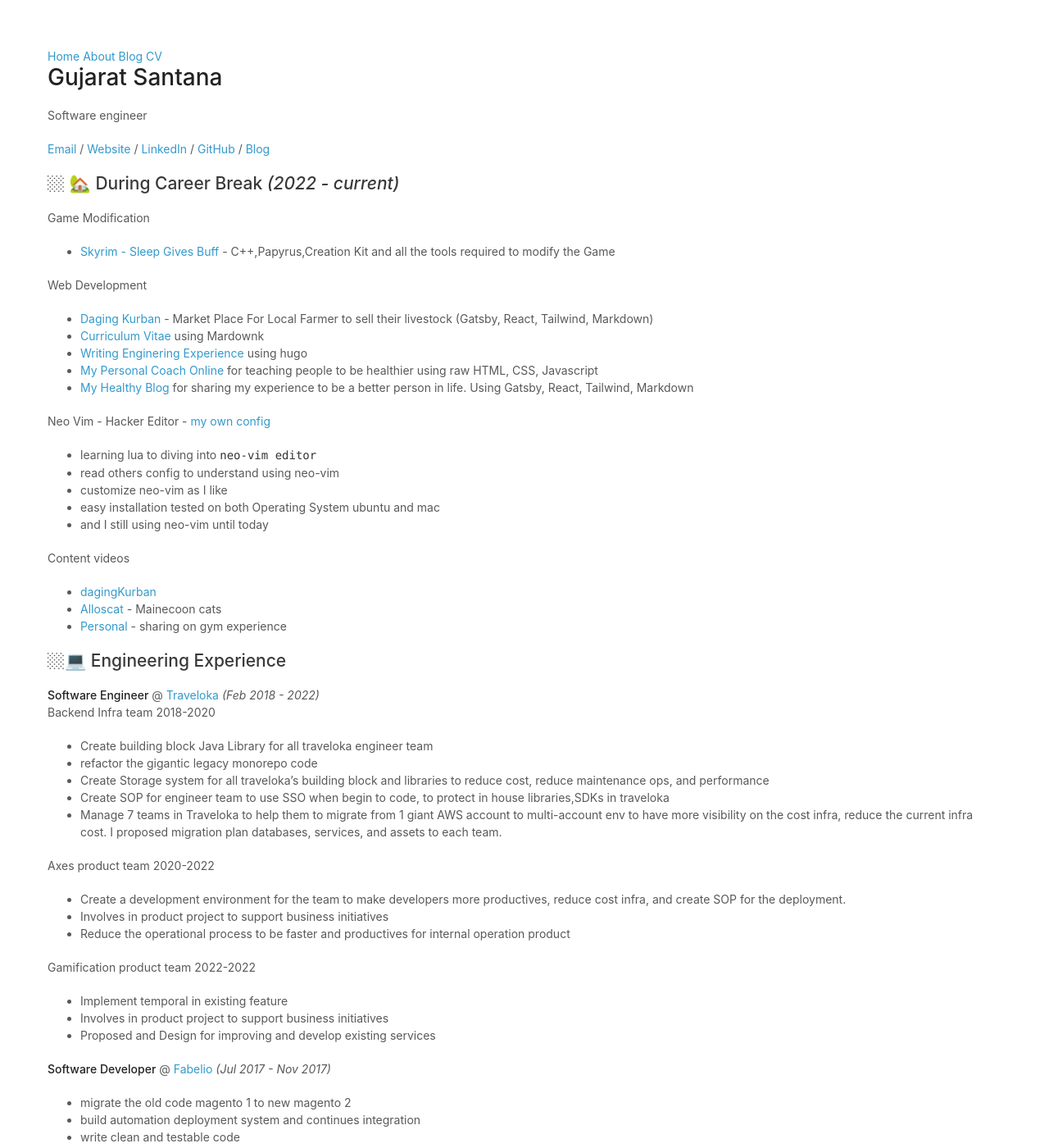
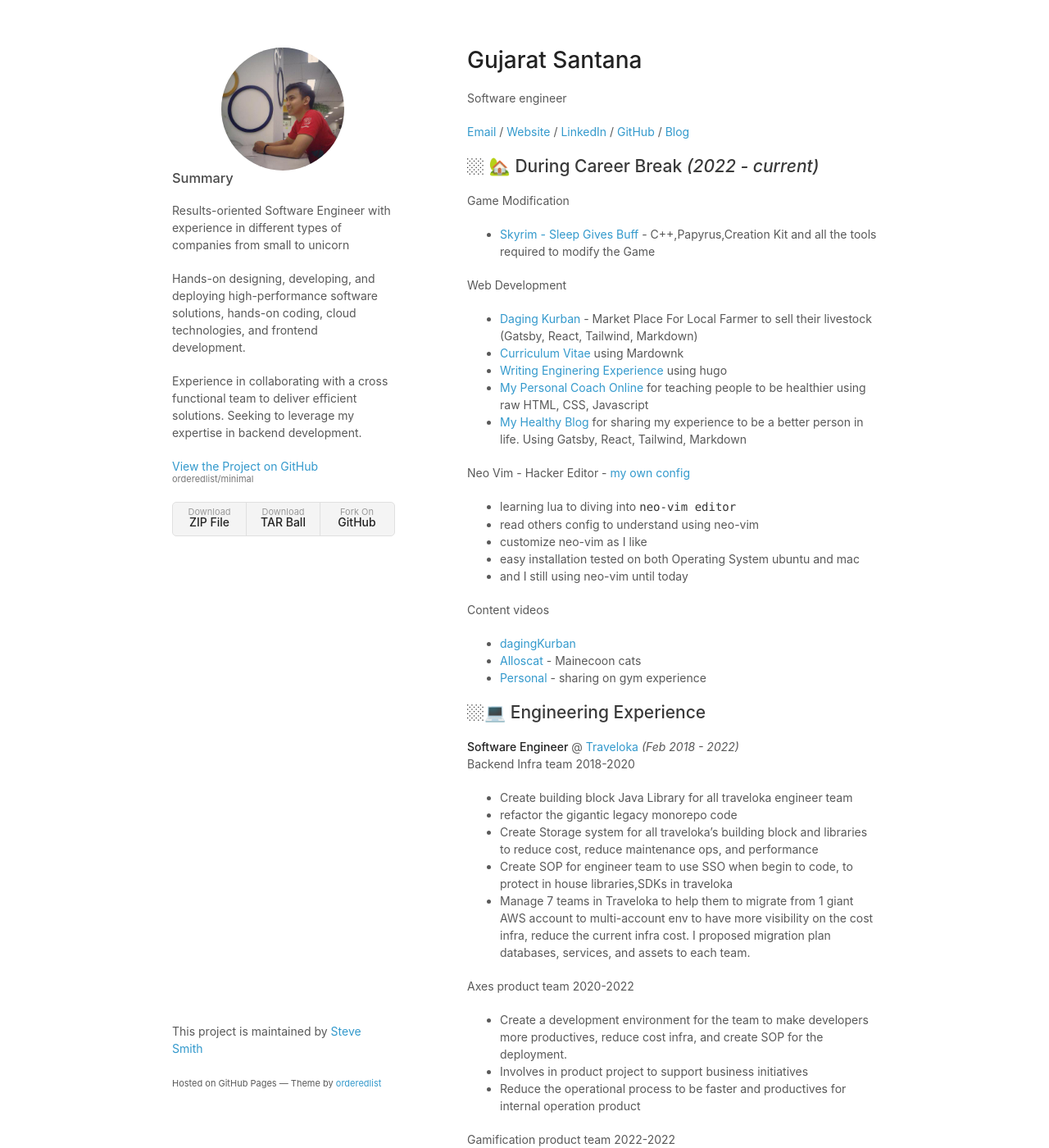
Before and after one commit to Gujarats/cv, a Jekyll site: the page built from cv.md, in a window 1280 px wide and 1400 px high. Shown: the whole window at 82% size. Built offline with Jekyll 4.4.1, drawn with Linux system fonts in a browser that asks for light colours; our own code applies the rules of GitHub Pages for plain Markdown files.

Commit message:
image profile and summary

```diff
--- a/_layouts/cv.html
+++ b/_layouts/cv.html
@@ -1,21 +1,80 @@
 <!doctype html>
 <html>
   <head>
-    <meta charset="utf-8">
-    <meta http-equiv="X-UA-Compatible" content="chrome=1">
+    <meta charset="utf-8" />
+    <meta http-equiv="X-UA-Compatible" content="chrome=1" />
     <title>Gujarat Santana CV</title>
 
-    <link rel="stylesheet" href="/assets/css/cv.css">
-    <link rel="stylesheet" href="/assets/css/pygment_trac.css">
-    <meta name="viewport" content="width=device-width">
+    <link rel="stylesheet" href="/assets/css/cv.css" />
+    <link rel="stylesheet" href="/assets/css/pygment_trac.css" />
+    <meta name="viewport" content="width=device-width" />
     <!--[if lt IE 9]>
-    <script src="//html5shiv.googlecode.com/svn/trunk/html5.js"></script>
+      <script src="//html5shiv.googlecode.com/svn/trunk/html5.js"></script>
     <![endif]-->
-
   </head>
   <body>
-    {% include navigation.html %}
-    {{ content }}
+    <div class="wrapper">
+      <header>
+        <img
+          class="profile-img"
+          src="/assets/images/gujarats.jpg"
+          alt="Girl in a jacket"
+
+          height="150"
+        />
+        <h3>Summary</h3>
+        <p>
+          Results-oriented Software Engineer with experience in different types
+          of companies from small to unicorn
+        </p>
+
+        <p>
+          Hands-on designing, developing, and deploying high-performance
+          software solutions, hands-on coding, cloud technologies, and frontend
+          development.
+        </p>
+        <p>
+          Experience in collaborating with a cross functional team to deliver
+          efficient solutions. Seeking to leverage my expertise in backend
+          development.
+        </p>
+        <p class="view">
+          <a href="http://github.com/orderedlist/minimal"
+            >View the Project on GitHub <small>orderedlist/minimal</small></a
+          >
+        </p>
+        <ul>
+          <li>
+            <a href="https://github.com/orderedlist/minimal/zipball/master"
+              >Download <strong>ZIP File</strong></a
+            >
+          </li>
+          <li>
+            <a href="https://github.com/orderedlist/minimal/tarball/master"
+              >Download <strong>TAR Ball</strong></a
+            >
+          </li>
+          <li>
+            <a href="http://github.com/orderedlist/minimal"
+              >Fork On <strong>GitHub</strong></a
+            >
+          </li>
+        </ul>
+      </header>
+      <section>{{ content }}</section>
+      <footer>
+        <p>
+          This project is maintained by
+          <a href="http://github.com/orderedlist">Steve Smith</a>
+        </p>
+        <p>
+          <small
+            >Hosted on GitHub Pages &mdash; Theme by
+            <a href="https://github.com/orderedlist">orderedlist</a></small
+          >
+        </p>
+      </footer>
+    </div>
     <script src="/assets/js/scale.fix.js"></script>
   </body>
 </html>
--- a/assets/css/cv.css
+++ b/assets/css/cv.css
@@ -1,270 +1,322 @@
 body {
   background-color: #fff;
-    padding:50px;
-    font: 14px/1.5 -apple-system, BlinkMacSystemFont, "Segoe UI", Roboto, Oxygen, Ubuntu, Cantarell, "Fira Sans", "Droid Sans", "Helvetica Neue", Arial, sans-serif, "Apple Color Emoji", "Segoe UI Emoji", "Segoe UI Symbol";
-    color:#595959;
-    font-weight:400;
+  padding: 50px;
+  font:
+    14px/1.5 -apple-system,
+    BlinkMacSystemFont,
+    "Segoe UI",
+    Roboto,
+    Oxygen,
+    Ubuntu,
+    Cantarell,
+    "Fira Sans",
+    "Droid Sans",
+    "Helvetica Neue",
+    Arial,
+    sans-serif,
+    "Apple Color Emoji",
+    "Segoe UI Emoji",
+    "Segoe UI Symbol";
+  color: #595959;
+  font-weight: 400;
 }
 
-  h1, h2, h3, h4, h5, h6 {
-    color:#222;
-    margin:0 0 20px;
+.profile-img {
+  border-radius: 50%;
+  display:block;
+    margin:auto;
 }
 
-  p, ul, ol, table, pre, dl {
-    margin:0 0 20px;
+h1,
+h2,
+h3,
+h4,
+h5,
+h6 {
+  color: #222;
+  margin: 0 0 20px;
 }
 
-  h1, h2, h3 {
-    line-height:1.1;
+p,
+ul,
+ol,
+table,
+pre,
+dl {
+  margin: 0 0 20px;
+}
+
+h1,
+h2,
+h3 {
+  line-height: 1.1;
 }
 
 h1 {
-    font-size:28px;
+  font-size: 28px;
   font-weight: 500;
 }
 
 h2 {
-    color:#393939;
+  color: #393939;
   font-weight: 500;
 }
 
-  h3, h4, h5, h6 {
-    color:#494949;
+h3,
+h4,
+h5,
+h6 {
+  color: #494949;
   font-weight: 500;
 }
 
 a {
-    color:#39c;
-    text-decoration:none;
+  color: #39c;
+  text-decoration: none;
 }
 
 a:hover {
-    color:#069;
+  color: #069;
 }
 
 a small {
-    font-size:11px;
-    color:#777;
-    margin-top:-0.3em;
-    display:block;
+  font-size: 11px;
+  color: #777;
+  margin-top: -0.3em;
+  display: block;
 }
 
 a:hover small {
-    color:#777;
+  color: #777;
 }
 
 .wrapper {
-    width:860px;
-    margin:0 auto;
+  width: 860px;
+  margin: 0 auto;
 }
 
+
 blockquote {
-    border-left:1px solid #e5e5e5;
-    margin:0;
-    padding:0 0 0 20px;
-    font-style:italic;
+  border-left: 1px solid #e5e5e5;
+  margin: 0;
+  padding: 0 0 0 20px;
+  font-style: italic;
 }
 
-  code, pre {
-    font-family:Monaco, Bitstream Vera Sans Mono, Lucida Console, Terminal, Consolas, Liberation Mono, DejaVu Sans Mono, Courier New, monospace;
-    color:#333;
+code,
+pre {
+  font-family:
+    Monaco,
+    Bitstream Vera Sans Mono,
+    Lucida Console,
+    Terminal,
+    Consolas,
+    Liberation Mono,
+    DejaVu Sans Mono,
+    Courier New,
+    monospace;
+  color: #333;
 }
 
 pre {
-    padding:8px 15px;
+  padding: 8px 15px;
   background: #f8f8f8;
-    border-radius:5px;
-    border:1px solid #e5e5e5;
+  border-radius: 5px;
+  border: 1px solid #e5e5e5;
   overflow-x: auto;
 }
 
 table {
-    width:100%;
-    border-collapse:collapse;
+  width: 100%;
+  border-collapse: collapse;
 }
 
-  th, td {
-    text-align:left;
-    padding:5px 10px;
-    border-bottom:1px solid #e5e5e5;
+th,
+td {
+  text-align: left;
+  padding: 5px 10px;
+  border-bottom: 1px solid #e5e5e5;
 }
 
 dt {
-    color:#444;
-    font-weight:500;
+  color: #444;
+  font-weight: 500;
 }
 
 th {
-    color:#444;
+  color: #444;
 }
 
 img {
-    max-width:100%;
+  max-width: 100%;
 }
 
 header {
-    width:270px;
-    float:left;
-    position:fixed;
-    -webkit-font-smoothing:subpixel-antialiased;
+  width: 270px;
+  float: left;
+  position: fixed;
+  -webkit-font-smoothing: subpixel-antialiased;
 }
 
 header ul {
-    list-style:none;
-    height:40px;
-    padding:0;
+  list-style: none;
+  height: 40px;
+  padding: 0;
   background: #f4f4f4;
-    border-radius:5px;
-    border:1px solid #e0e0e0;
-    width:270px;
+  border-radius: 5px;
+  border: 1px solid #e0e0e0;
+  width: 270px;
 }
 
 header li {
-    width:89px;
-    float:left;
-    border-right:1px solid #e0e0e0;
-    height:40px;
+  width: 89px;
+  float: left;
+  border-right: 1px solid #e0e0e0;
+  height: 40px;
 }
 
 header li:first-child a {
-    border-radius:5px 0 0 5px;
+  border-radius: 5px 0 0 5px;
 }
 
 header li:last-child a {
-    border-radius:0 5px 5px 0;
+  border-radius: 0 5px 5px 0;
 }
 
 header ul a {
-    line-height:1;
-    font-size:11px;
-    color:#999;
-    display:block;
-    text-align:center;
-    padding-top:6px;
-    height:34px;
+  line-height: 1;
+  font-size: 11px;
+  color: #999;
+  display: block;
+  text-align: center;
+  padding-top: 6px;
+  height: 34px;
 }
 
 header ul a:hover {
-    color:#999;
+  color: #999;
 }
 
 header ul a:active {
-    background-color:#f0f0f0;
+  background-color: #f0f0f0;
 }
 
 strong {
-    color:#222;
-    font-weight:500;
+  color: #222;
+  font-weight: 500;
 }
 
 header ul li + li + li {
-    border-right:none;
-    width:89px;
+  border-right: none;
+  width: 89px;
 }
 
 header ul a strong {
-    font-size:14px;
-    display:block;
-    color:#222;
+  font-size: 14px;
+  display: block;
+  color: #222;
 }
 
 section {
-    width:500px;
-    float:right;
-    padding-bottom:50px;
+  width: 500px;
+  float: right;
+  padding-bottom: 50px;
 }
 
 small {
-    font-size:11px;
+  font-size: 11px;
 }
 
 hr {
-    border:0;
-    background:#e5e5e5;
-    height:1px;
-    margin:0 0 20px;
+  border: 0;
+  background: #e5e5e5;
+  height: 1px;
+  margin: 0 0 20px;
 }
 
 footer {
-    width:270px;
-    float:left;
-    position:fixed;
-    bottom:50px;
-    -webkit-font-smoothing:subpixel-antialiased;
+  width: 270px;
+  float: left;
+  position: fixed;
+  bottom: 50px;
+  -webkit-font-smoothing: subpixel-antialiased;
 }
 
 @media print, screen and (max-width: 960px) {
-
   div.wrapper {
-      width:auto;
-      margin:0;
+    width: auto;
+    margin: 0;
   }
 
-    header, section, footer {
-      float:none;
-      position:static;
-      width:auto;
+  header,
+  section,
+  footer {
+    float: none;
+    position: static;
+    width: auto;
   }
 
   header {
-      padding-right:320px;
+    padding-right: 320px;
   }
 
   section {
-      border:1px solid #e5e5e5;
-      border-width:1px 0;
-      padding:20px 0;
-      margin:0 0 20px;
+    border: 1px solid #e5e5e5;
+    border-width: 1px 0;
+    padding: 20px 0;
+    margin: 0 0 20px;
   }
 
   header a small {
-      display:inline;
+    display: inline;
   }
 
   header ul {
-      position:absolute;
-      right:50px;
-      top:52px;
+    position: absolute;
+    right: 50px;
+    top: 52px;
   }
 }
 
 @media print, screen and (max-width: 720px) {
   body {
-      word-wrap:break-word;
+    word-wrap: break-word;
   }
 
   header {
-      padding:0;
+    padding: 0;
   }
 
-    header ul, header p.view {
-      position:static;
+  header ul,
+  header p.view {
+    position: static;
   }
 
-    pre, code {
-      word-wrap:normal;
+  pre,
+  code {
+    word-wrap: normal;
   }
 }
 
 @media print, screen and (max-width: 480px) {
   body {
-      padding:15px;
+    padding: 15px;
   }
 
   header ul {
-      width:99%;
+    width: 99%;
   }
 
-    header li, header ul li + li + li {
-      width:33%;
+  header li,
+  header ul li + li + li {
+    width: 33%;
   }
 }
 
 @media print {
   body {
-      padding:0.4in;
-      font-size:12pt;
-      color:#444;
+    padding: 0.4in;
+    font-size: 12pt;
+    color: #444;
   }
 }
--- a/assets/css/styles.scss
+++ b/assets/css/styles.scss
@@ -1,3 +1,3 @@
 ---
 ---
-@import "main";
+@use "main";
```
Also changed, not shown: _layouts/minimal.html (added, +207 -0 lines), assets/images/gujarats.jpg (added), 2 other files. Lines whose indentation alone changed are shown as unchanged.
